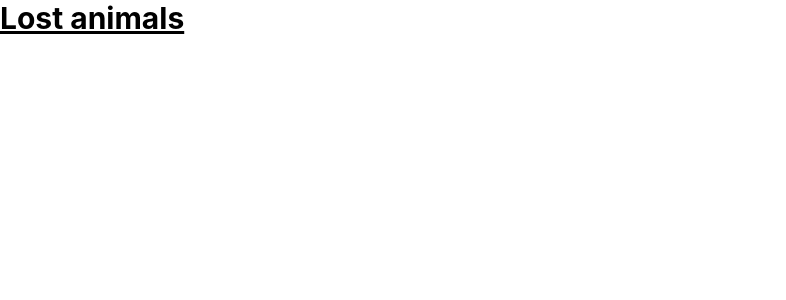
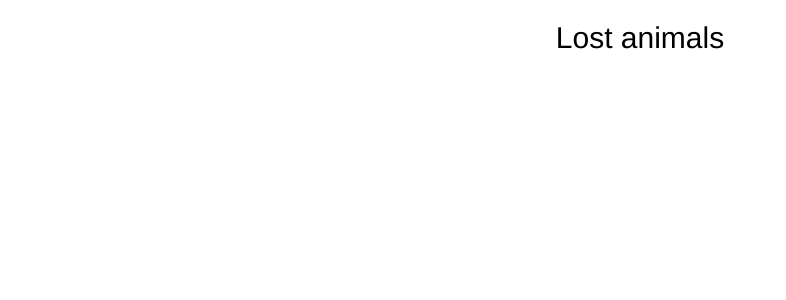
Before and after one commit to Guuri11/lostanimals-frontend, a React (Create React App) app: page / in a window 1280 px wide. Shown: the top 300 px of the page, without its empty margins (0-786 px from the left). Built offline with nearby package versions, Linux system fonts and the light colour scheme.

Commit message:
colors & font family

```diff
--- a/src/App.tsx
+++ b/src/App.tsx
@@ -3,7 +3,7 @@ import './App.css';
 function App() {
   return (
     <div>
-      <h1 className="text-3xl font-bold underline">Lost animals</h1>
+      <h1 className="text-3xl text-center my-5">Lost animals</h1>
     </div>
   );
 }
--- a/src/index.css
+++ b/src/index.css
@@ -1,17 +1,8 @@
 @tailwind base;
 @tailwind components;
 @tailwind utilities;
+@import url('https://fonts.googleapis.com/css2?family=Asap:ital,wght@0,400;0,500;0,600;0,700;1,400;1,500;1,600;1,700&display=swap');
 
 body {
-  margin: 0;
-  font-family: -apple-system, BlinkMacSystemFont, 'Segoe UI', 'Roboto', 'Oxygen',
-    'Ubuntu', 'Cantarell', 'Fira Sans', 'Droid Sans', 'Helvetica Neue',
-    sans-serif;
-  -webkit-font-smoothing: antialiased;
-  -moz-osx-font-smoothing: grayscale;
+  font-family: 'Asap', 'Helvetica Neue', Helvetica, Arial;
 }
-
-code {
-  font-family: source-code-pro, Menlo, Monaco, Consolas, 'Courier New',
-    monospace;
-}
--- a/tailwind.config.js
+++ b/tailwind.config.js
@@ -4,6 +4,12 @@ module.exports = {
   ],
   theme: {
     extend: {},
+    colors: {
+      'white': '#ffffff',
+      'black': '#000000',
+      'yellow': '#edb506',
+      'dark': '#2d2e2a'
+    },
   },
   plugins: [],
 }
```
